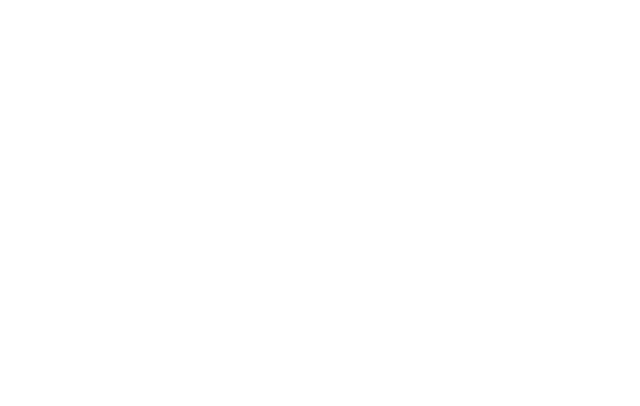
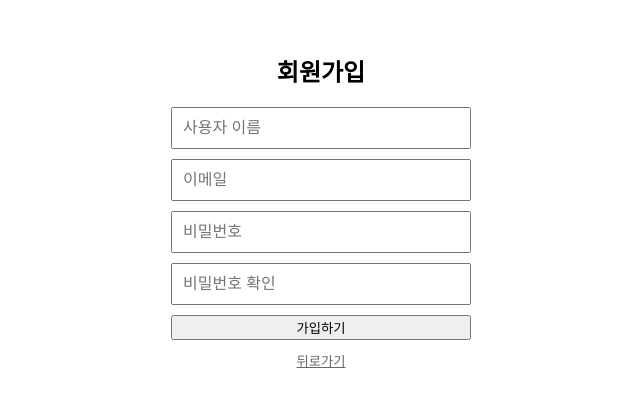
Before and after one commit to ioannes1248/registration-tetris, a React (Vite) app: page /register in a window 1280 px wide. Before the commit this address had no page. Shown: the part 206-612 px from the top of the page, without its empty margins (319-959 px from the left). Built offline with nearby package versions, Linux system fonts and the light colour scheme.

Commit message:
feat: Implement user registration, ID/password recovery pages and links, and add a .gitignore file.

```diff
--- a/src/App.jsx
+++ b/src/App.jsx
@@ -3,6 +3,9 @@
 import Intro from './pages/Intro'
 import Login from './pages/Login'
 import Main from './pages/Main'
+import Register from './pages/Register'
+import FindID from './pages/FindID'
+import FindPassword from './pages/FindPassword'
 
 function App() {
   return (
@@ -11,6 +14,9 @@
         <Route path="/" element={<Intro />} />
         <Route path="/login" element={<Login />} />
         <Route path="/main" element={<Main />} />
+        <Route path="/register" element={<Register />} />
+        <Route path="/find-id" element={<FindID />} />
+        <Route path="/find-password" element={<FindPassword />} />
       </Routes>
     </Router>
   )
--- /dev/null
+++ b/src/pages/FindID.jsx
@@ -0,0 +1,56 @@
+import React from 'react'
+import { useNavigate } from 'react-router-dom'
+
+const FindID = () => {
+  const navigate = useNavigate()
+
+  const handleFindID = (e) => {
+    e.preventDefault()
+    alert('입력하신 이메일로 아이디를 전송했습니다.')
+    navigate('/login')
+  }
+
+  return (
+    <div style={containerStyle}>
+      <h2>아이디 찾기</h2>
+      <p>가입 시 등록한 이메일을 입력해주세요.</p>
+      <form onSubmit={handleFindID} style={formStyle}>
+        <input type="email" placeholder="이메일" style={inputStyle} required />
+        <button type="submit">아이디 찾기</button>
+      </form>
+      <button onClick={() => navigate('/login')} style={backButtonStyle}>뒤로가기</button>
+    </div>
+  )
+}
+
+const containerStyle = {
+  display: 'flex',
+  flexDirection: 'column',
+  alignItems: 'center',
+  justifyContent: 'center',
+  height: '100vh',
+  backgroundColor: '#ffffff'
+}
+
+const formStyle = {
+  display: 'flex',
+  flexDirection: 'column',
+  gap: '10px',
+  width: '300px'
+}
+
+const inputStyle = {
+  padding: '10px',
+  fontSize: '16px'
+}
+
+const backButtonStyle = {
+  marginTop: '10px',
+  backgroundColor: 'transparent',
+  border: 'none',
+  textDecoration: 'underline',
+  cursor: 'pointer',
+  color: '#666'
+}
+
+export default FindID
--- /dev/null
+++ b/src/pages/FindPassword.jsx
@@ -0,0 +1,57 @@
+import React from 'react'
+import { useNavigate } from 'react-router-dom'
+
+const FindPassword = () => {
+  const navigate = useNavigate()
+
+  const handleFindPassword = (e) => {
+    e.preventDefault()
+    alert('입력하신 이메일로 비밀번호 재설정 링크를 전송했습니다.')
+    navigate('/login')
+  }
+
+  return (
+    <div style={containerStyle}>
+      <h2>비밀번호 찾기</h2>
+      <p>가입 시 등록한 아이디와 이메일을 입력해주세요.</p>
+      <form onSubmit={handleFindPassword} style={formStyle}>
+        <input type="text" placeholder="사용자 이름(아이디)" style={inputStyle} required />
+        <input type="email" placeholder="이메일" style={inputStyle} required />
+        <button type="submit">비밀번호 찾기</button>
+      </form>
+      <button onClick={() => navigate('/login')} style={backButtonStyle}>뒤로가기</button>
+    </div>
+  )
+}
+
+const containerStyle = {
+  display: 'flex',
+  flexDirection: 'column',
+  alignItems: 'center',
+  justifyContent: 'center',
+  height: '100vh',
+  backgroundColor: '#ffffff'
+}
+
+const formStyle = {
+  display: 'flex',
+  flexDirection: 'column',
+  gap: '10px',
+  width: '300px'
+}
+
+const inputStyle = {
+  padding: '10px',
+  fontSize: '16px'
+}
+
+const backButtonStyle = {
+  marginTop: '10px',
+  backgroundColor: 'transparent',
+  border: 'none',
+  textDecoration: 'underline',
+  cursor: 'pointer',
+  color: '#666'
+}
+
+export default FindPassword
--- a/src/pages/Intro.jsx
+++ b/src/pages/Intro.jsx
@@ -8,7 +8,8 @@
     <div>
       <h1>수강신청 테트리스 (Registration Tetris)</h1>
       <p>수강신청 테트리스 인트로 페이지에 오신 것을 환영합니다.</p>
-      <button onClick={() => navigate('/login')}>시작하기</button>
+      <button onClick={() => navigate('/signup')}>시작하기</button>
+      <button onClick={() => navigate('/login')}>로그인</button>
     </div>
   )
 }
--- a/src/pages/Login.jsx
+++ b/src/pages/Login.jsx
@@ -17,8 +17,26 @@
         <input type="password" placeholder="비밀번호" style={inputStyle} />
         <button type="submit">로그인</button>
       </form>
+      <div style={linkContainerStyle}>
+        <span onClick={() => navigate('/register')} style={linkStyle}>회원가입</span>
+        <span onClick={() => navigate('/find-id')} style={linkStyle}>아이디 찾기</span>
+        <span onClick={() => navigate('/find-password')} style={linkStyle}>비밀번호 찾기</span>
+      </div>
     </div>
   )
+}
+
+const linkContainerStyle = {
+  display: 'flex',
+  gap: '15px',
+  marginTop: '20px',
+  fontSize: '14px'
+}
+
+const linkStyle = {
+  cursor: 'pointer',
+  textDecoration: 'underline',
+  color: '#007bff'
 }
 
 const containerStyle = {
--- /dev/null
+++ b/src/pages/Register.jsx
@@ -0,0 +1,58 @@
+import React from 'react'
+import { useNavigate } from 'react-router-dom'
+
+const Register = () => {
+  const navigate = useNavigate()
+
+  const handleRegister = (e) => {
+    e.preventDefault()
+    alert('회원가입이 완료되었습니다.')
+    navigate('/login')
+  }
+
+  return (
+    <div style={containerStyle}>
+      <h2>회원가입</h2>
+      <form onSubmit={handleRegister} style={formStyle}>
+        <input type="text" placeholder="사용자 이름" style={inputStyle} required />
+        <input type="email" placeholder="이메일" style={inputStyle} required />
+        <input type="password" placeholder="비밀번호" style={inputStyle} required />
+        <input type="password" placeholder="비밀번호 확인" style={inputStyle} required />
+        <button type="submit">가입하기</button>
+      </form>
+      <button onClick={() => navigate('/login')} style={backButtonStyle}>뒤로가기</button>
+    </div>
+  )
+}
+
+const containerStyle = {
+  display: 'flex',
+  flexDirection: 'column',
+  alignItems: 'center',
+  justifyContent: 'center',
+  height: '100vh',
+  backgroundColor: '#ffffff'
+}
+
+const formStyle = {
+  display: 'flex',
+  flexDirection: 'column',
+  gap: '10px',
+  width: '300px'
+}
+
+const inputStyle = {
+  padding: '10px',
+  fontSize: '16px'
+}
+
+const backButtonStyle = {
+  marginTop: '10px',
+  backgroundColor: 'transparent',
+  border: 'none',
+  textDecoration: 'underline',
+  cursor: 'pointer',
+  color: '#666'
+}
+
+export default Register
```
Also changed, not shown: 1 other file (tests, documents, lock files or other folders).
